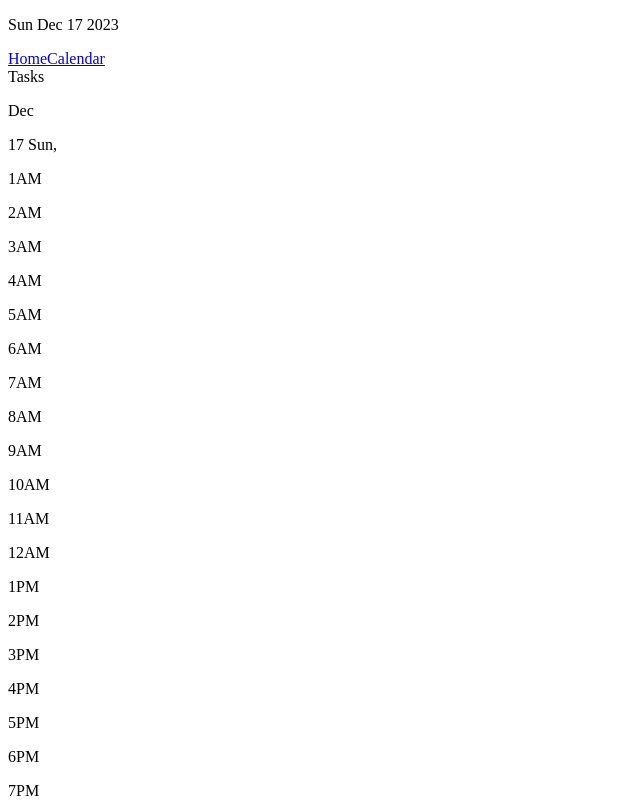
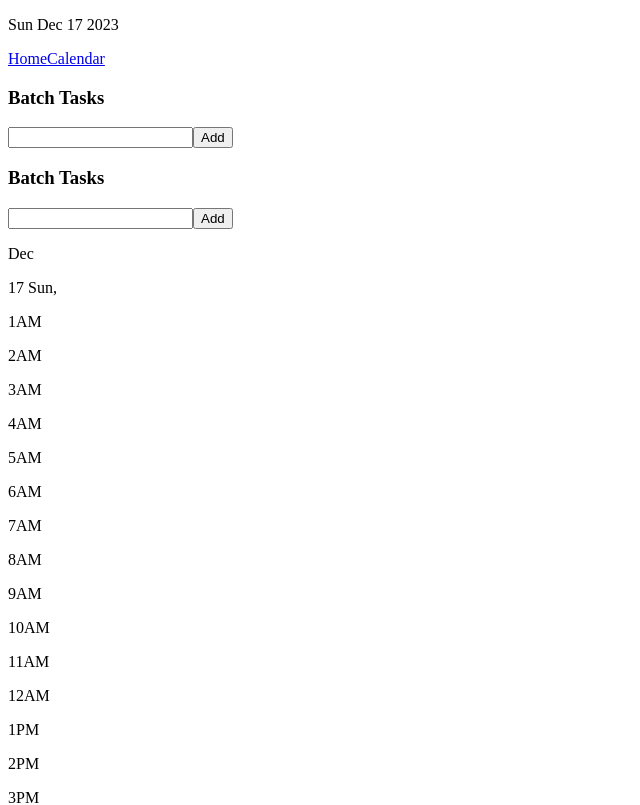
Before and after one commit to aitor-i/standard-directive-n2-web, a Next.js app: page /calendarPage/calendarPage in a window 1280 px wide. Shown: the top 805 px of the page, without its empty margins (0-640 px from the left). Built offline with nearby package versions, Linux system fonts and the light colour scheme.

Commit message:
UPDATE - Calendar page

```diff
--- a/src/pages/calendarPage/calendarPage.tsx
+++ b/src/pages/calendarPage/calendarPage.tsx
@@ -1,5 +1,7 @@
+"use client";
 import DayCalendar from "@/components/DayCalendar/DayCalendar";
 import NavigationMenu from "@/components/NavigationMenu/NavigationMenu";
+import TaskLists from "@/components/TaskLists/TaskLists";
 import React from "react";
 
 export default function calendarPage() {
@@ -14,7 +16,9 @@ export default function calendarPage() {
         <NavigationMenu />
       </div>
       <div key="body" className="flex flex-1">
-        <div className="border-r-2 border-stdSlateGray main">Tasks</div>
+        <div className="border-r-2 border-stdSlateGray main flex">
+          <TaskLists />
+        </div>
         <div className="secondary">
           <DayCalendar />
         </div>
```
